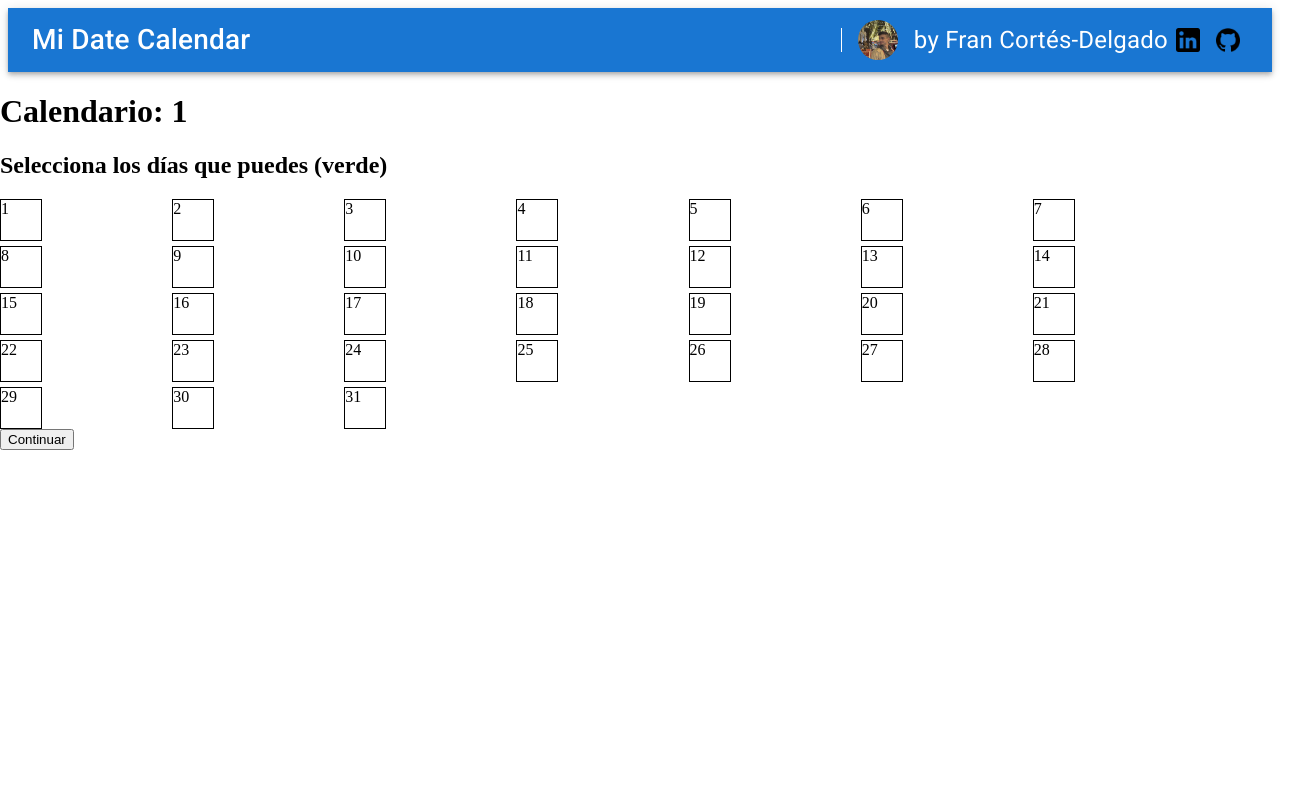
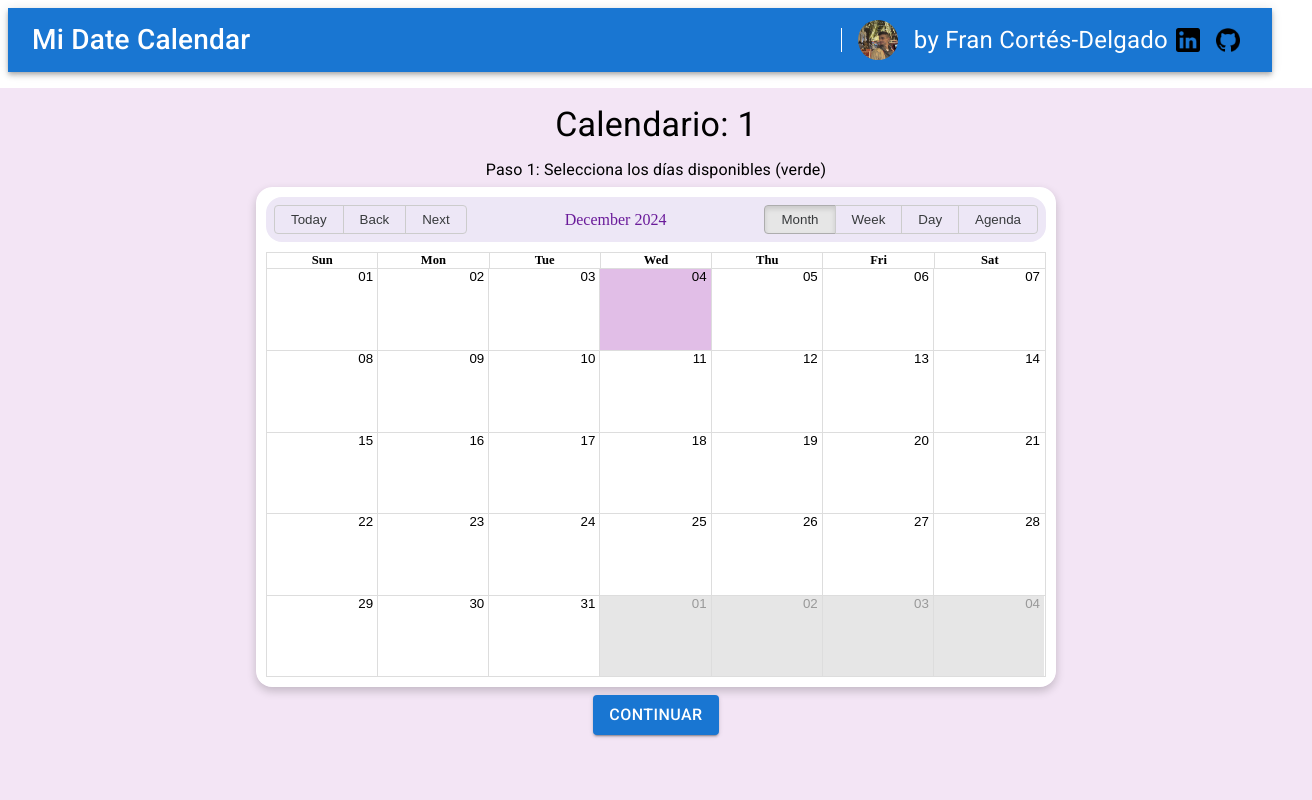
Before and after one commit to francordel/calendario-quedadas, a React (Create React App) app: page /1 in a window 1280 px wide. Shown: the top 800 px of the page, 1312 px wide, since content can reach past the window. Built offline with nearby package versions, Linux system fonts and the light colour scheme.

Commit message:
calendar style

```diff
--- /dev/null
+++ b/src/pages/Calendar.css
@@ -0,0 +1,22 @@
+.rbc-calendar {
+  background-color: #ffffff;
+  border-radius: 16px;
+  padding: 10px;
+}
+
+.rbc-today {
+  background-color: #E1BEE7 !important; /* Malva pastel para el día actual */
+}
+
+.rbc-event {
+  text-align: center;
+  font-size: 12px;
+  font-weight: bold;
+}
+
+.rbc-toolbar {
+  background-color: #EDE7F6; /* Malva claro para la barra de herramientas */
+  border-radius: 16px;
+  padding: 8px;
+  color: #6A1B9A; /* Texto morado oscuro */
+}
--- a/src/pages/Calendar.js
+++ b/src/pages/Calendar.js
@@ -1,179 +1,113 @@
 import React, { useState } from "react";
 import { useParams } from "react-router-dom";
+import { Calendar as BigCalendar, dateFnsLocalizer } from "react-big-calendar";
+import { format, parse, startOfWeek, getDay } from "date-fns";
+import { es } from "date-fns/locale"; // Para idioma español
+import "react-big-calendar/lib/css/react-big-calendar.css";
+import { Box, Button, Typography } from "@mui/material";
+import "./Calendar.css"; // CSS personalizado
+
+const locales = { es };
+
+const localizer = dateFnsLocalizer({
+  format,
+  parse,
+  startOfWeek,
+  getDay,
+  locales,
+});
 
 function Calendar() {
   const { calendarId } = useParams();
+  const [selectedDays, setSelectedDays] = useState({ green: [], red: [], orange: [] });
   const [step, setStep] = useState(1);
-  const [selectedDays, setSelectedDays] = useState({ green: [], red: [], orange: [] });
-  const [finalRecommendation, setFinalRecommendation] = useState([]);
-  const [popupData, setPopupData] = useState(null);
 
-  const toggleDay = (day, status) => {
+  const handleSelectSlot = ({ start }) => {
+    const selectedDate = new Date(start).toDateString();
     setSelectedDays((prev) => {
       const updated = { ...prev };
+      const currentStepKey = step === 1 ? "green" : step === 2 ? "red" : "orange";
       Object.keys(updated).forEach((key) => {
-        updated[key] = updated[key].filter((d) => d !== day);
+        updated[key] = updated[key].filter((day) => day !== selectedDate);
       });
-      if (status) updated[status].push(day);
+      updated[currentStepKey].push(selectedDate);
       return updated;
     });
   };
 
-  const handleFinalize = () => {
-    const allUsersData = [
-      { name: "Usuario1", green: [1, 2, 3], red: [5, 6], orange: [4] },
-      { name: "Usuario2", green: [1, 3, 4], red: [6], orange: [2, 5] },
-      { name: "Usuario3", green: [1, 3, 6], red: [2, 5], orange: [4] },
-    ];
+  const events = [
+    ...selectedDays.green.map((day) => ({ start: new Date(day), end: new Date(day), title: "Disponible", color: "#A5D6A7" })), // Verde pastel
+    ...selectedDays.red.map((day) => ({ start: new Date(day), end: new Date(day), title: "No disponible", color: "#EF9A9A" })), // Rojo pastel
+    ...selectedDays.orange.map((day) => ({ start: new Date(day), end: new Date(day), title: "Esfuerzo", color: "#FFE082" })), // Naranja pastel
+  ];
 
-    const allDays = Array.from({ length: 31 }, (_, i) => i + 1);
-    const recommendations = allDays
-      .filter((day) => !allUsersData.some((user) => user.red.includes(day))) // Descartar días rojos
-      .map((day) => {
-        const greenCount = allUsersData.filter((user) => user.green.includes(day)).length;
-        const orangeCount = allUsersData.filter((user) => user.orange.includes(day)).length;
-        return { day, greenCount, orangeCount, priority: greenCount - orangeCount };
-      })
-      .sort((a, b) => b.priority - a.priority || a.orangeCount - b.orangeCount);
-
-    setFinalRecommendation(recommendations);
-    setStep(4);
+  const eventStyleGetter = (event) => {
+    const style = {
+      backgroundColor: event.color,
+      color: "white",
+      borderRadius: "10px", // Bordes redondeados
+      border: "none",
+      display: "block",
+      padding: "5px",
+    };
+    return { style };
   };
 
-  const handleDayClick = (day) => {
-    const allUsersData = [
-      { name: "Usuario1", green: [1, 2, 3], red: [5, 6], orange: [4] },
-      { name: "Usuario2", green: [1, 3, 4], red: [6], orange: [2, 5] },
-      { name: "Usuario3", green: [1, 3, 6], red: [2, 5], orange: [4] },
-    ];
+  return (
+<Box
+  sx={{
+    display: "flex",
+    flexDirection: "column",
+    alignItems: "center",
+    width: "100vw", // Ocupar todo el ancho visible
+    height: "100vh", // Ocupar toda la altura visible
+    padding: 2,
+    backgroundColor: "#F3E5F5", // Malva pastel para cubrir todo
+  }}
+>
+  <Typography variant="h4" gutterBottom>
+    Calendario: {calendarId}
+  </Typography>
+  <Typography variant="body1" gutterBottom>
+    Paso {step === 1 ? "1: Selecciona los días disponibles (verde)" : step === 2 ? "2: Selecciona los días no disponibles (rojo)" : "3: Selecciona los días de esfuerzo (naranja)"}
+  </Typography>
+  <Box
+    sx={{
+      width: { xs: "100%", sm: "90%", md: "70%" }, // Ancho dinámico según el tamaño de la pantalla
+      maxWidth: "800px",
+      borderRadius: "16px", // Bordes redondeados
+      overflow: "hidden",
+      boxShadow: "0px 4px 10px rgba(0, 0, 0, 0.2)", // Sombra
+    }}
+  >
+    <BigCalendar
+      localizer={localizer}
+      events={events}
+      startAccessor="start"
+      endAccessor="end"
+      selectable
+      onSelectSlot={handleSelectSlot}
+      style={{
+        height: "500px", // Altura por defecto
+        width: "100%", // Ajusta al contenedor padre
+        fontSize: "14px", // Tamaño de texto más pequeño para pantallas pequeñas
+      }}
+      eventPropGetter={eventStyleGetter}
+    />
+  </Box>
+  <Button
+    variant="contained"
+    color="primary"
+    onClick={() => setStep((prev) => (prev < 3 ? prev + 1 : 1))}
+    sx={{
+      marginTop: 1,
+      fontSize: { xs: "12px", sm: "14px", md: "16px" }, // Botón más pequeño en pantallas pequeñas
+    }}
+  >
+    {step < 3 ? "Continuar" : "Reiniciar"}
+  </Button>
+</Box>
 
-    const dayData = allUsersData.map((user) => ({
-      name: user.name,
-      status: user.green.includes(day)
-        ? "verde"
-        : user.red.includes(day)
-        ? "rojo"
-        : user.orange.includes(day)
-        ? "naranja"
-        : "sin preferencia",
-    }));
-    setPopupData({ day, dayData });
-  };
-
-  const closePopup = () => setPopupData(null);
-
-  return (
-    <div>
-      <h1>Calendario: {calendarId}</h1>
-      {step === 1 && (
-        <>
-          <h2>Selecciona los días que puedes (verde)</h2>
-          <CalendarGrid
-            selectedDays={selectedDays}
-            toggleDay={(day) => toggleDay(day, "green")}
-          />
-          <button onClick={() => setStep(2)}>Continuar</button>
-        </>
-      )}
-      {step === 2 && (
-        <>
-          <h2>Selecciona los días que no puedes (rojo)</h2>
-          <CalendarGrid
-            selectedDays={selectedDays}
-            toggleDay={(day) => toggleDay(day, "red")}
-          />
-          <button onClick={() => setStep(3)}>Continuar</button>
-        </>
-      )}
-      {step === 3 && (
-        <>
-          <h2>Selecciona los días que puedes hacer un esfuerzo (naranja)</h2>
-          <CalendarGrid
-            selectedDays={selectedDays}
-            toggleDay={(day) => toggleDay(day, "orange")}
-          />
-          <button onClick={handleFinalize}>Finalizar</button>
-        </>
-      )}
-      {step === 4 && (
-        <>
-          <h2>Días Recomendados</h2>
-          <CalendarGrid
-            recommendedDays={finalRecommendation}
-            onDayClick={handleDayClick}
-            showPriority
-          />
-        </>
-      )}
-      {popupData && (
-        <div className="popup">
-          <div className="popup-content">
-            <h3>Detalles del Día {popupData.day}</h3>
-            <ul>
-              {popupData.dayData.map((user, idx) => (
-                <li key={idx}>
-                  {user.name}: {user.status}
-                </li>
-              ))}
-            </ul>
-            <button onClick={closePopup}>Cerrar</button>
-          </div>
-        </div>
-      )}
-    </div>
-  );
-}
-
-function CalendarGrid({ selectedDays = {}, recommendedDays = [], toggleDay, onDayClick, showPriority }) {
-  const days = Array.from({ length: 31 }, (_, i) => i + 1);
-
-  return (
-    <div style={{ display: "grid", gridTemplateColumns: "repeat(7, 1fr)", gap: "5px" }}>
-      {days.map((day) => {
-        const recommended = recommendedDays.find((rec) => rec.day === day);
-        const color = recommended
-          ? "blue"
-          : selectedDays.green?.includes(day)
-          ? "green"
-          : selectedDays.red?.includes(day)
-          ? "red"
-          : selectedDays.orange?.includes(day)
-          ? "orange"
-          : "white";
-        return (
-          <div
-            key={day}
-            style={{
-              width: "40px",
-              height: "40px",
-              border: "1px solid black",
-              backgroundColor: color,
-              cursor: "pointer",
-              position: "relative",
-            }}
-            onClick={() => (recommended ? onDayClick(day) : toggleDay(day))}
-          >
-            {day}
-            {recommended && showPriority && (
-              <span
-                style={{
-                  position: "absolute",
-                  top: "2px",
-                  right: "2px",
-                  background: "white",
-                  borderRadius: "50%",
-                  padding: "2px 5px",
-                  fontSize: "12px",
-                  fontWeight: "bold",
-                }}
-              >
-                {recommended.priority}
-              </span>
-            )}
-          </div>
-        );
-      })}
-    </div>
   );
 }
 
```
Also changed, not shown: package.json (+4 -5 lines), 1 other file (tests, documents, lock files or other folders).
